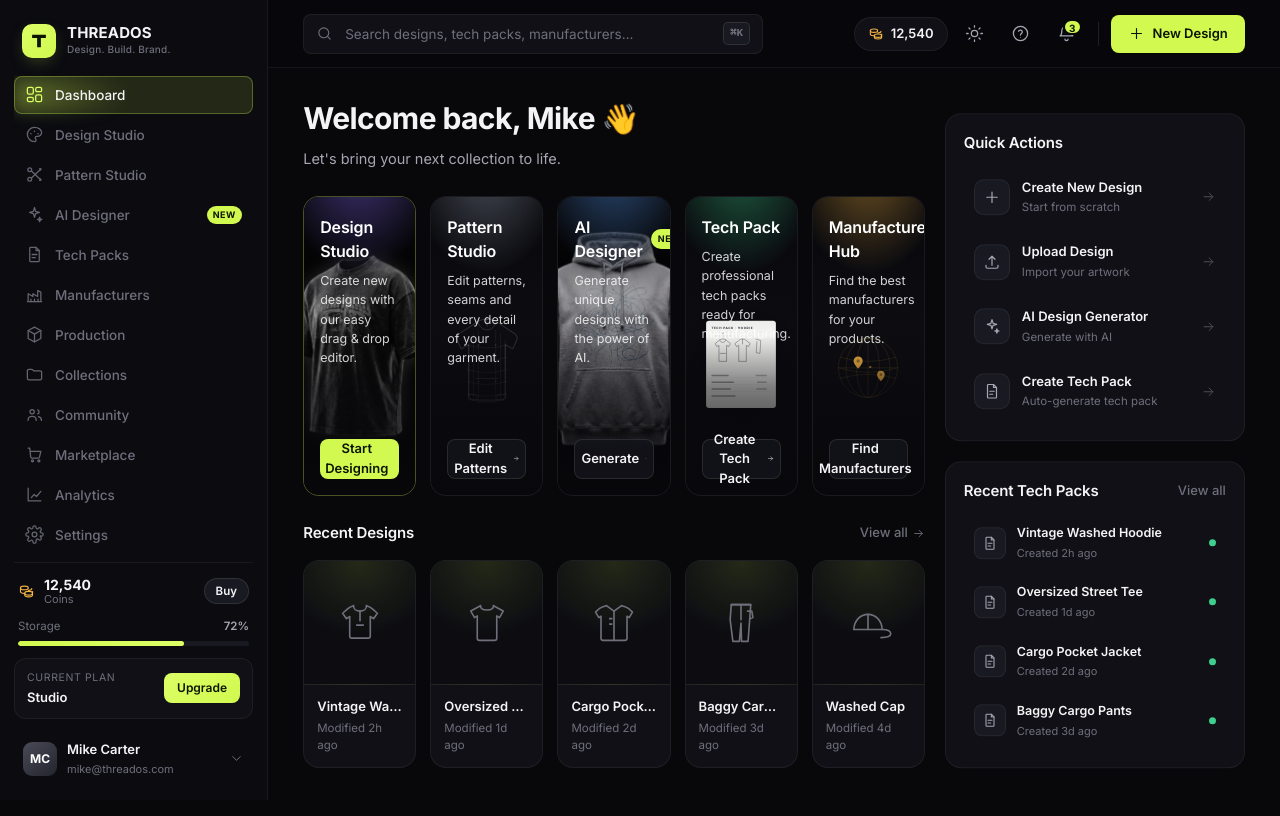
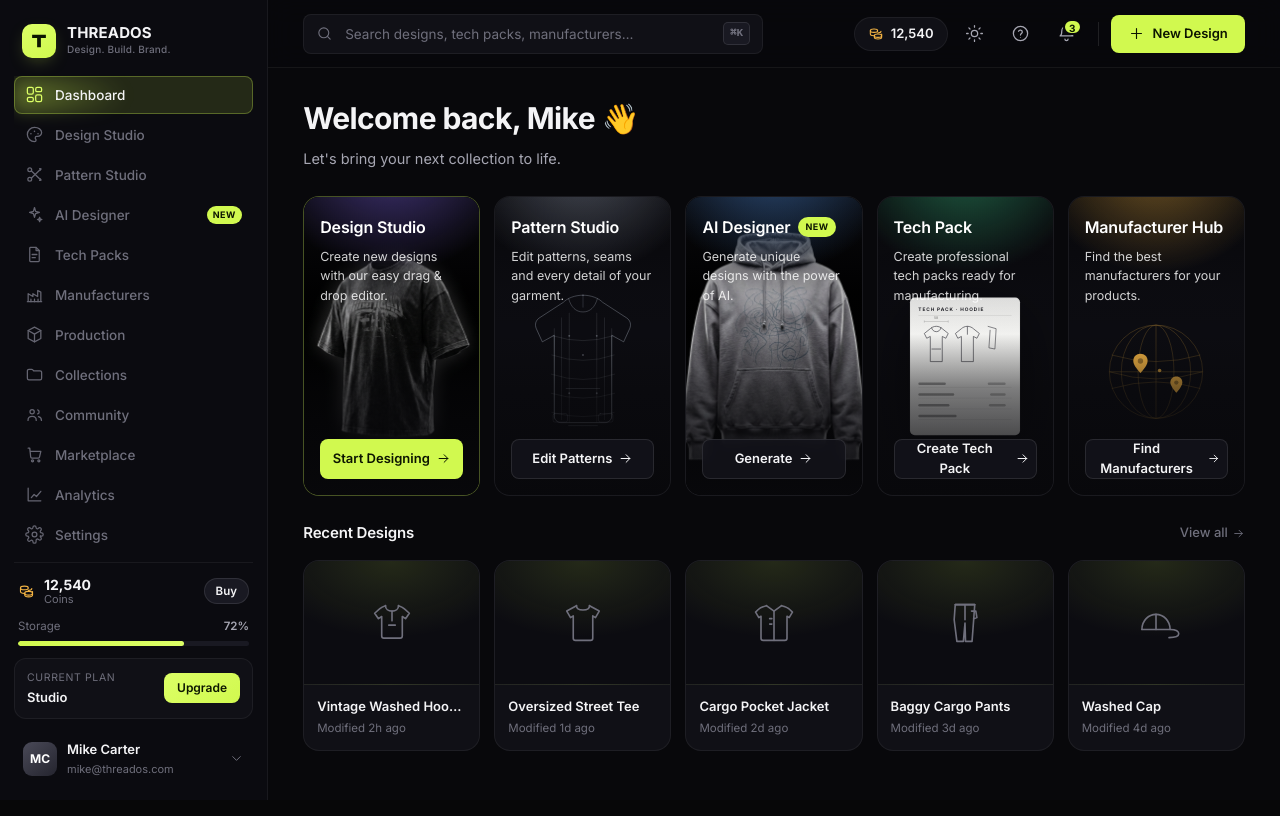
Before and after one commit to ParkKing10/opencloth, a React (Vite) app: page /suite in a window 1280 px wide. Built offline with nearby package versions, Linux system fonts and the light colour scheme.

Commit message:
dashboard: remove right rail (Quick Actions + Recent Tech Packs), full-width cards

```diff
--- a/src/suite/pages/Dashboard/Dashboard.tsx
+++ b/src/suite/pages/Dashboard/Dashboard.tsx
@@ -1,5 +1,5 @@
 import { useNavigate } from 'react-router-dom'
-import { IcoArrowRight, IcoPlus, IcoUpload, IcoAI, IcoTechPack } from '../../components/ui/Icons'
+import { IcoArrowRight } from '../../components/ui/Icons'
 import { GARMENT_GLYPHS, type GarmentKind } from '../../components/ui/Garments'
 import { PatternWireframe, TechPackFlats, GlobePins } from './FeatureArt'
 import teeImg from '../../../assets/cards/tee.png'
@@ -89,20 +89,6 @@ const RECENT_DESIGNS: Design[] = [
   { name: 'Washed Cap', kind: 'cap', modified: '4d ago' },
 ]
 
-const QUICK_ACTIONS = [
-  { icon: IcoPlus, title: 'Create New Design', sub: 'Start from scratch', to: '/suite/design' },
-  { icon: IcoUpload, title: 'Upload Design', sub: 'Import your artwork', to: '/suite/design' },
-  { icon: IcoAI, title: 'AI Design Generator', sub: 'Generate with AI', to: '/suite/ai' },
-  { icon: IcoTechPack, title: 'Create Tech Pack', sub: 'Auto-generate tech pack', to: '/suite/tech-packs' },
-]
-
-const RECENT_TECH_PACKS = [
-  { name: 'Vintage Washed Hoodie', time: '2h ago' },
-  { name: 'Oversized Street Tee', time: '1d ago' },
-  { name: 'Cargo Pocket Jacket', time: '2d ago' },
-  { name: 'Baggy Cargo Pants', time: '3d ago' },
-]
-
 export function Dashboard() {
   const navigate = useNavigate()
 
@@ -179,52 +165,6 @@ export function Dashboard() {
             </div>
           </section>
         </div>
-
-        {/* ---- Right rail ---- */}
-        <aside className="dash-rail">
-          <section className="s-panel rail-panel">
-            <div className="s-section-head">
-              <h2 className="s-section-title">Quick Actions</h2>
-            </div>
-            <div className="qa-list">
-              {QUICK_ACTIONS.map((q) => (
-                <button className="qa" type="button" key={q.title} onClick={() => navigate(q.to)}>
-                  <span className="qa__ico">
-                    <q.icon width="18" height="18" />
-                  </span>
-                  <span className="qa__text">
-                    <b>{q.title}</b>
-                    <small>{q.sub}</small>
-                  </span>
-                  <IcoArrowRight className="qa__chev" width="15" height="15" />
-                </button>
-              ))}
-            </div>
-          </section>
-
-          <section className="s-panel rail-panel">
-            <div className="s-section-head">
-              <h2 className="s-section-title">Recent Tech Packs</h2>
-              <a className="s-link" href="/suite/tech-packs">
-                View all
-              </a>
-            </div>
-            <div className="dtp-list">
-              {RECENT_TECH_PACKS.map((t) => (
-                <button className="dtp-row" type="button" key={t.name} onClick={() => navigate('/suite/tech-packs')}>
-                  <span className="dtp-row__ico">
-                    <IcoTechPack width="16" height="16" />
-                  </span>
-                  <span className="dtp-row__text">
-                    <b>{t.name}</b>
-                    <small>Created {t.time}</small>
-                  </span>
-                  <span className="s-dot" style={{ background: 'var(--s-good)' }} />
-                </button>
-              ))}
-            </div>
-          </section>
-        </aside>
       </div>
     </div>
   )
--- a/src/suite/pages/Dashboard/dashboard.css
+++ b/src/suite/pages/Dashboard/dashboard.css
@@ -4,9 +4,7 @@
 
 .dash-grid {
   display: grid;
-  grid-template-columns: minmax(0, 1fr) 300px;
-  gap: 20px;
-  align-items: start;
+  grid-template-columns: minmax(0, 1fr);
 }
 .dash-main {
   display: flex;
```
